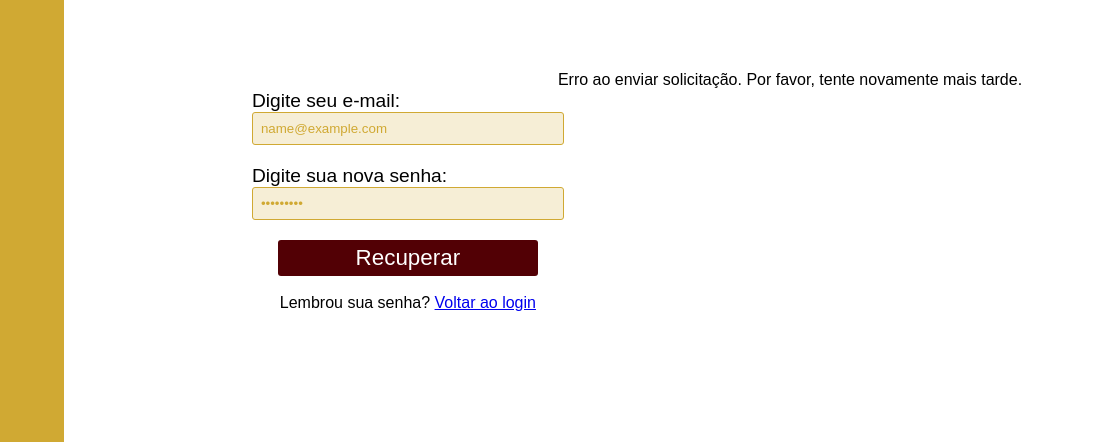
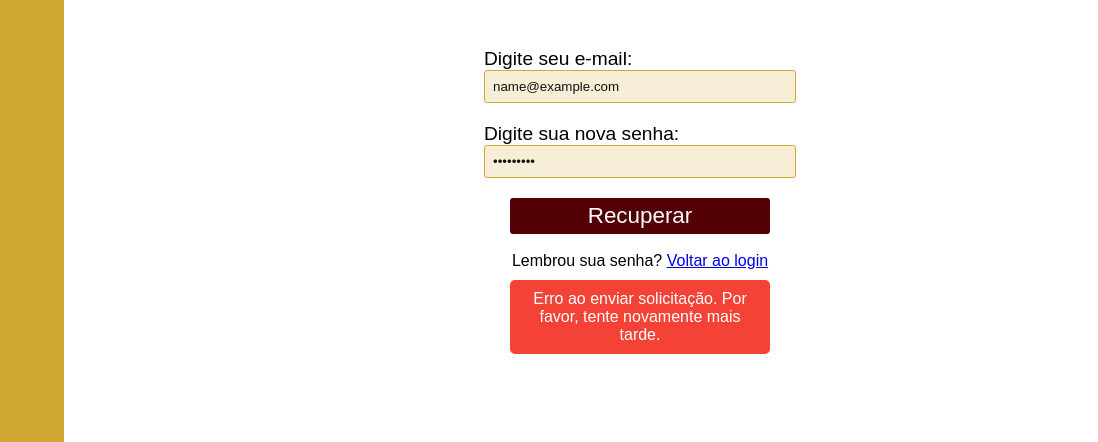
Before and after one commit to joaothallys/recover_trankTrak, a website: page index.html in a window 1280 px wide. Both pictures are taken after typing "name@example.com", "Sample123" into the empty fields and a click on the button "Recuperar". Shown: the part 334-776 px from the top of the page, 0-1098 px from the left. Drawn offline with Linux system fonts and the light colour scheme; no server answers.

Commit message:
trocar senha simples

```diff
--- a/index.html
+++ b/index.html
@@ -1,36 +1,31 @@
 <!DOCTYPE html>
 <html lang="en">
-
 <head>
     <meta charset="UTF-8">
     <meta name="viewport" content="width=device-width, initial-scale=1.0">
     <title>Recuperar Senha</title>
     <link rel="stylesheet" href="./style/recover.css">
 </head>
-
 <body>
     <div class="container">
         <form class="recovery-form" id="recoveryForm">
             <img src="./img/logogrande.png" alt="Logo" class="logogrande">
             <div class="form-group">
                 <label for="email">Digite seu e-mail:</label>
-                <input type="email" id="email" name="email" required>
+                <input type="text" id="email" name="email" required>
             </div>
             <div class="form-group">
                 <label for="novaSenha">Digite sua nova senha:</label>
                 <input type="password" id="novaSenha" name="novaSenha" required>
             </div>
-
             <button type="submit" class="botaorecovery">Recuperar</button>
             <p class="lembrousenha">Lembrou sua senha? <a href="telalogin.html">Voltar ao login</a></p>
+            <p id="mensagemSucesso" class="hidden mensagem-sucesso"></p>
+            <p id="mensagemErro" class="hidden mensagem-erro"></p>
         </form>
         <img src="./img/logopequena.png" alt="Logo" class="logopequena">
-
-        <div id="mensagemErro" class="mensagem-erro hidden"></div>
-        <div id="mensagemSucesso" class="mensagem-sucesso hidden"></div>
     </div>
 
     <script src="./javascript/recuperar-senha.js"></script>
 </body>
-
 </html>
--- a/javascript/recuperar-senha.js
+++ b/javascript/recuperar-senha.js
@@ -1,10 +1,8 @@
 document.getElementById('recoveryForm').addEventListener('submit', async function(event) {
     event.preventDefault();
 
-
     const email = document.getElementById('email').value;
     const novaSenha = document.getElementById('novaSenha').value;
-
 
     const requestBody = {
         email_usuario: email,
@@ -12,7 +10,6 @@ document.getElementById('recoveryForm').addEventListener('submit', async functio
     };
 
     try {
-
         const response = await fetch('https://node-deploy-api-d20r.onrender.com/usuario/trocarsenha', {
             method: 'PUT',
             headers: {
@@ -22,18 +19,15 @@ document.getElementById('recoveryForm').addEventListener('submit', async functio
         });
 
         if (response.ok) {
-
             document.getElementById('mensagemSucesso').textContent = 'Senha alterada com sucesso!';
             document.getElementById('mensagemSucesso').classList.remove('hidden');
             document.getElementById('mensagemErro').classList.add('hidden');
         } else {
-
             document.getElementById('mensagemErro').textContent = 'Erro ao alterar a senha. Por favor, tente novamente.';
             document.getElementById('mensagemErro').classList.remove('hidden');
             document.getElementById('mensagemSucesso').classList.add('hidden');
         }
     } catch (error) {
-
         console.error('Erro ao enviar solicitação:', error);
         document.getElementById('mensagemErro').textContent = 'Erro ao enviar solicitação. Por favor, tente novamente mais tarde.';
         document.getElementById('mensagemErro').classList.remove('hidden');
--- a/style/recover.css
+++ b/style/recover.css
@@ -60,7 +60,7 @@ body {
     border: 1px solid #D0A933;
     border-radius: 3px;
     background-color: rgba(209, 169, 51, 0.2);
-    color: #D0A933; /* Define the text color */
+    color: #131211; /* Define the text color */
 }
 
 .botaorecovery {
@@ -84,3 +84,28 @@ body {
     margin-top: 7%;
     font-size: 1em;
 }
+
+/* Adicione estilos para mensagens de erro e sucesso */
+.mensagem-sucesso,
+.mensagem-erro {
+    width: 100%;
+    padding: 10px;
+    margin-top: 10px;
+    border-radius: 5px;
+    text-align: center;
+}
+
+.mensagem-sucesso {
+    background-color: #4CAF50; /* Verde */
+    color: white;
+}
+
+.mensagem-erro {
+    background-color: #f44336; /* Vermelho */
+    color: white;
+}
+
+/* Adicione uma classe para esconder as mensagens */
+.hidden {
+    display: none;
+}
```
